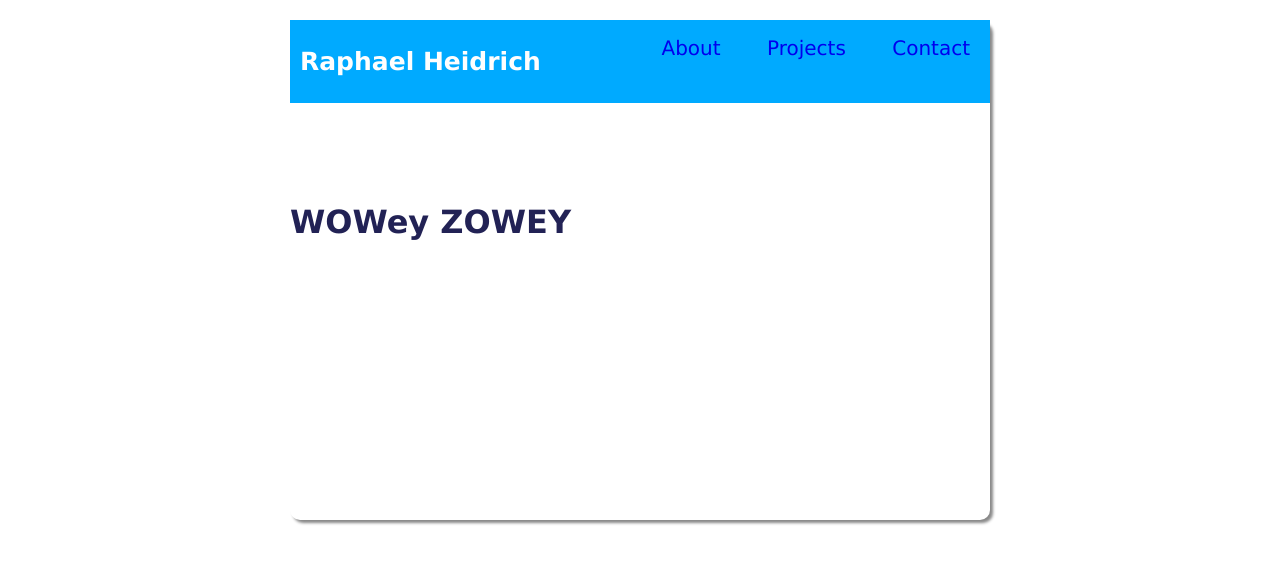
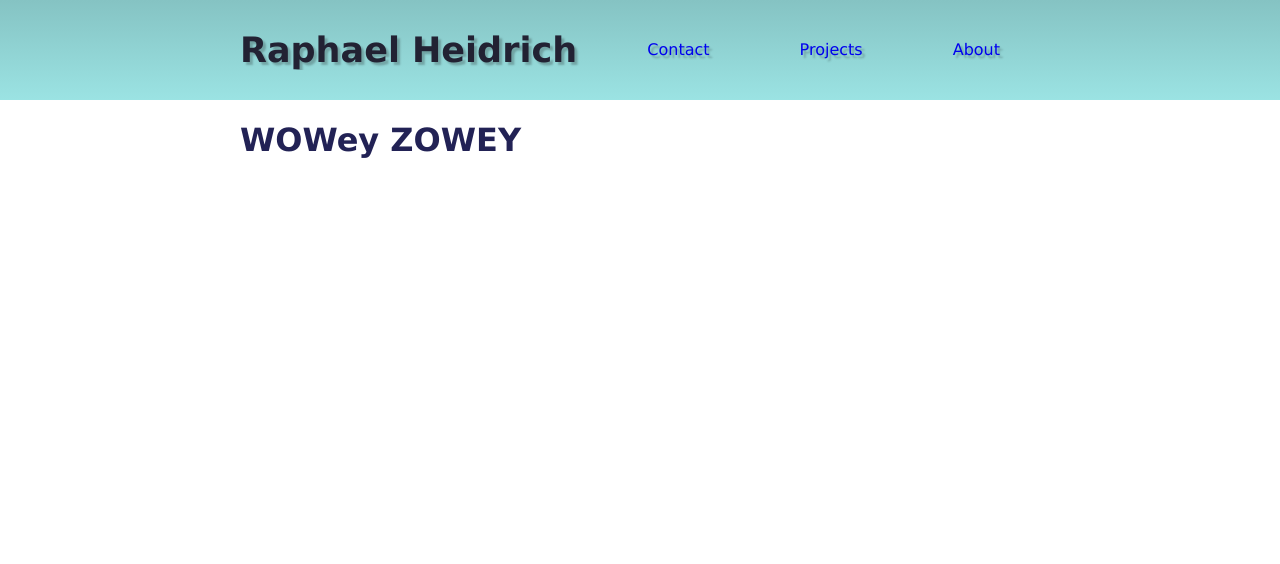
Before and after one commit to raphimulator/raphimulator-portfolio, a Jekyll site: the page built from index.html, in a window 1280 px wide. Shown: the top 564 px of the page. Built offline with Jekyll 4.4.1, drawn with Linux system fonts in a browser that asks for light colours.

Commit message:
a little less ugly css

```diff
--- a/_layouts/default.html
+++ b/_layouts/default.html
@@ -10,12 +10,10 @@
 <body>
 
     <header>
+        <div class="navbar">
         <h1>
             Raphael Heidrich
         </h1>
-
-        <div class="navbar">
-            <ul>
                 <li>
                     <a href="about.html"> About </a>
                 </li>
@@ -28,11 +26,11 @@
                     <a href="contact.html"> Contact </a>
                 </li>
             </div>
-        </nav>
 
     </header>
-
+    <contents>
     {{content}}
+    </contents>
 </body>
 
 </html>
--- a/css/common.css
+++ b/css/common.css
@@ -3,44 +3,57 @@ html{
 }
 body{
     margin: 0 auto;
-    margin-top: 20px;
+    margin-top: 0;
     border: 2px none #555577;
-    border-radius: 10px;
-    width: 700px;
+    border-radius:  10px;
     min-height: 500px;
     color: #222255;
-    box-shadow: 3px 3px 3px #888888;
 }
 
+header{
+    height: 100px;
+  background: #3A5CC5; /* For browsers that do not support gradients */
+  background: -webkit-linear-gradient(#3A5CC5, white); /* For Safari 5.1 to 6.0 */
+  background: -o-linear-gradient(#3A5CC5, white); /* For Opera 11.1 to 12.0 */
+  background: -moz-linear-gradient(#3A5CC5, white); /* For Firefox 3.6 to 15 */
+  background: linear-gradient(#85C3C3, #9BE3E3); /* Standard syntax */
 
-header{
-    background-color:#00aaff;
-    color: #fefefe;
-    margin-bottom: 100px;
-    overflow:auto;
 }
 
-header h1{
-    float: left;
-    padding: 10px;
-    font-size: 25px;
+.navbar, contents{
+    width: 800px;
+    margin: 0 auto;
+}
+contents{
+    display: block;
 }
 
-header ul{
+.navbar {
+    color: #222233;
+    list-style-type: none;
+    padding: 0;
+    padding-top: 30px;
+    top: -1px;
+    overflow: hidden;
+    text-shadow: 3px 3px 2px rgba(20, 20, 20, 0.25);
+
+}
+.navbar h1{
+    float: left;
+    vertical-align: top;
+    margin: 0;
+    font-size: 35px;
+}
+.navbar a{
     float: right;
-    list-style-type: none;
+    text-decoration: none;
+    padding: 10px 40px;
+    margin-left: 10px;
+    text-align: center;
 }
-header li{
-    display: inline;
-    padding: 0 20px;
-    font-size: 20px;
+.navbar a:visited{
+    color: #222233;
 }
-header a{
-    text-decoration: none;
+.navbar a:hover{
+    color: #777799;
 }
-header a:visited{
-    color: #fefefe;
-}
-header a:hover{
-    color: #aaaafe;
-}
```
Also changed, not shown: assets/raphael-heidrich.jpg (added).
